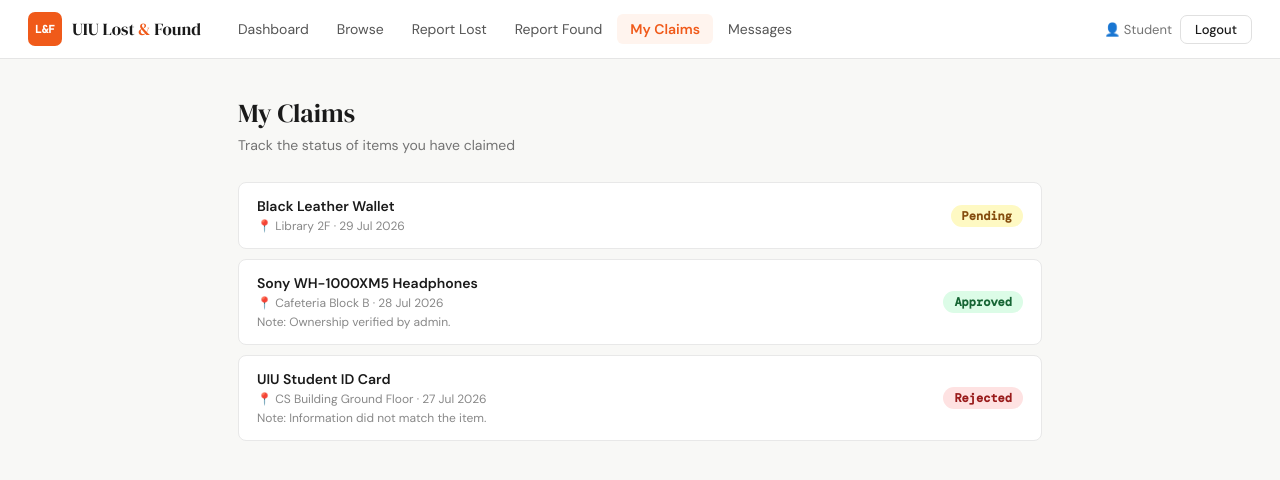
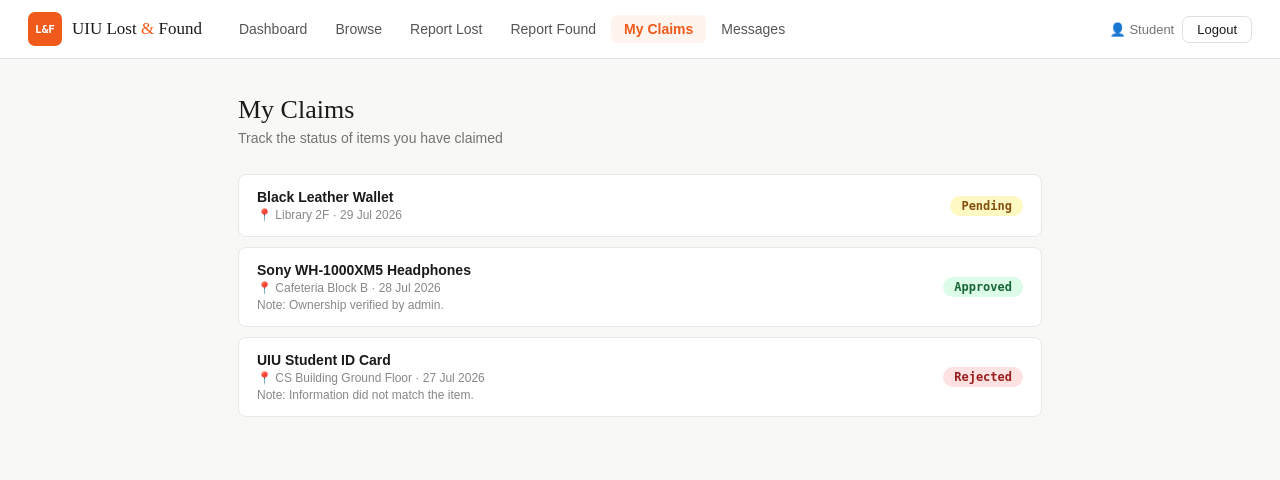
Before and after one commit to Nihongo-Nahiyan/UIU-Lost-and-Found, a PHP site: page /student/MyClaims.html in a window 1280 px wide. Shown: the top 480 px of the page. Run offline with PHP 8.4, Linux system fonts and the light colour scheme.

Commit message:
updated CSS

```diff
--- a/css/student.css
+++ b/css/student.css
@@ -1,11 +1,3 @@
-/* GOOGLE FONTS */
-@import url('https://fonts.googleapis.com/css2?family=DM+Sans:wght@400;500;600;700&family=DM+Serif+Display&family=DM+Mono:wght@400;500&display=swap');
-
-
-/* =========================
-   GENERAL
-   ========================= */
-
 * {
     box-sizing: border-box;
     margin: 0;
```
